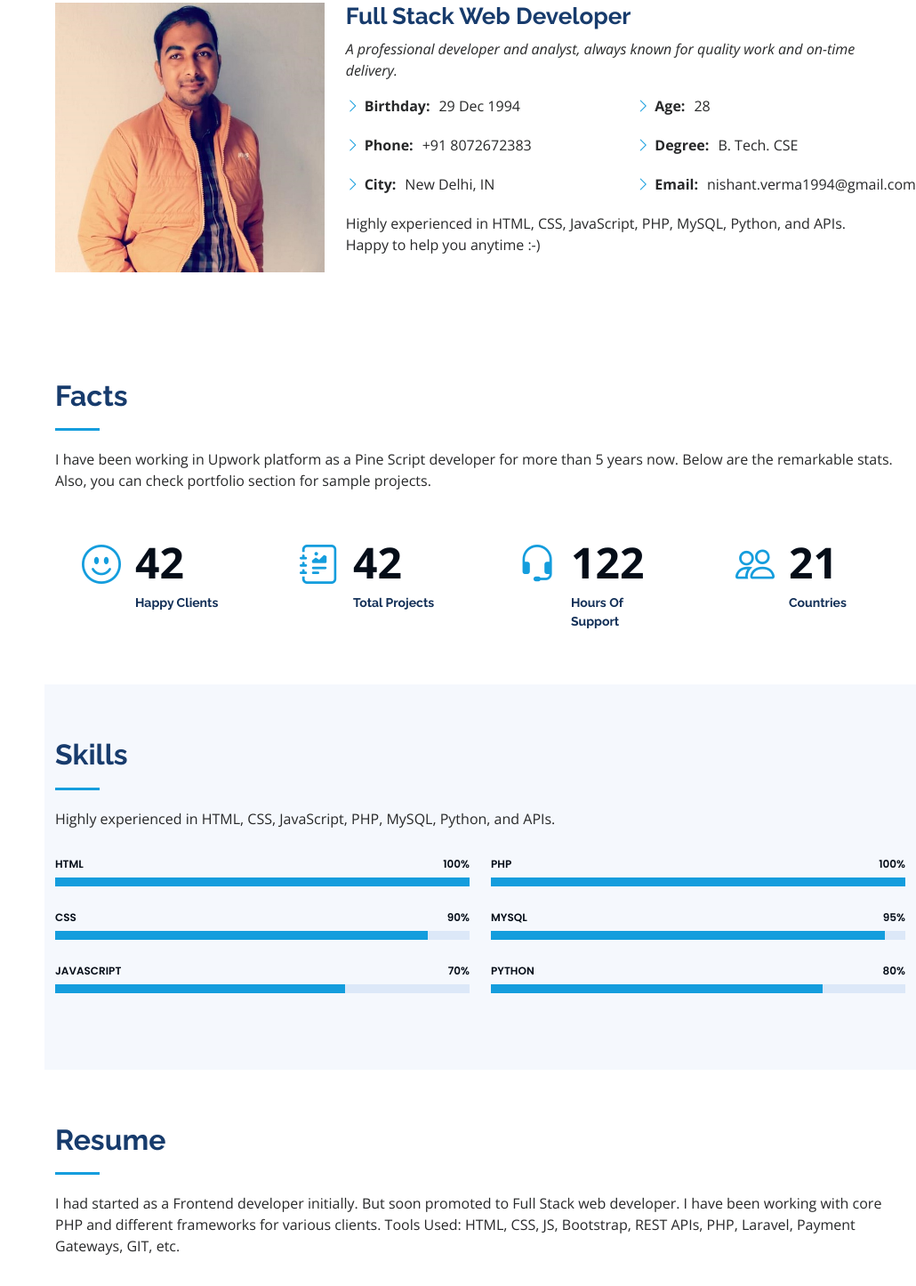
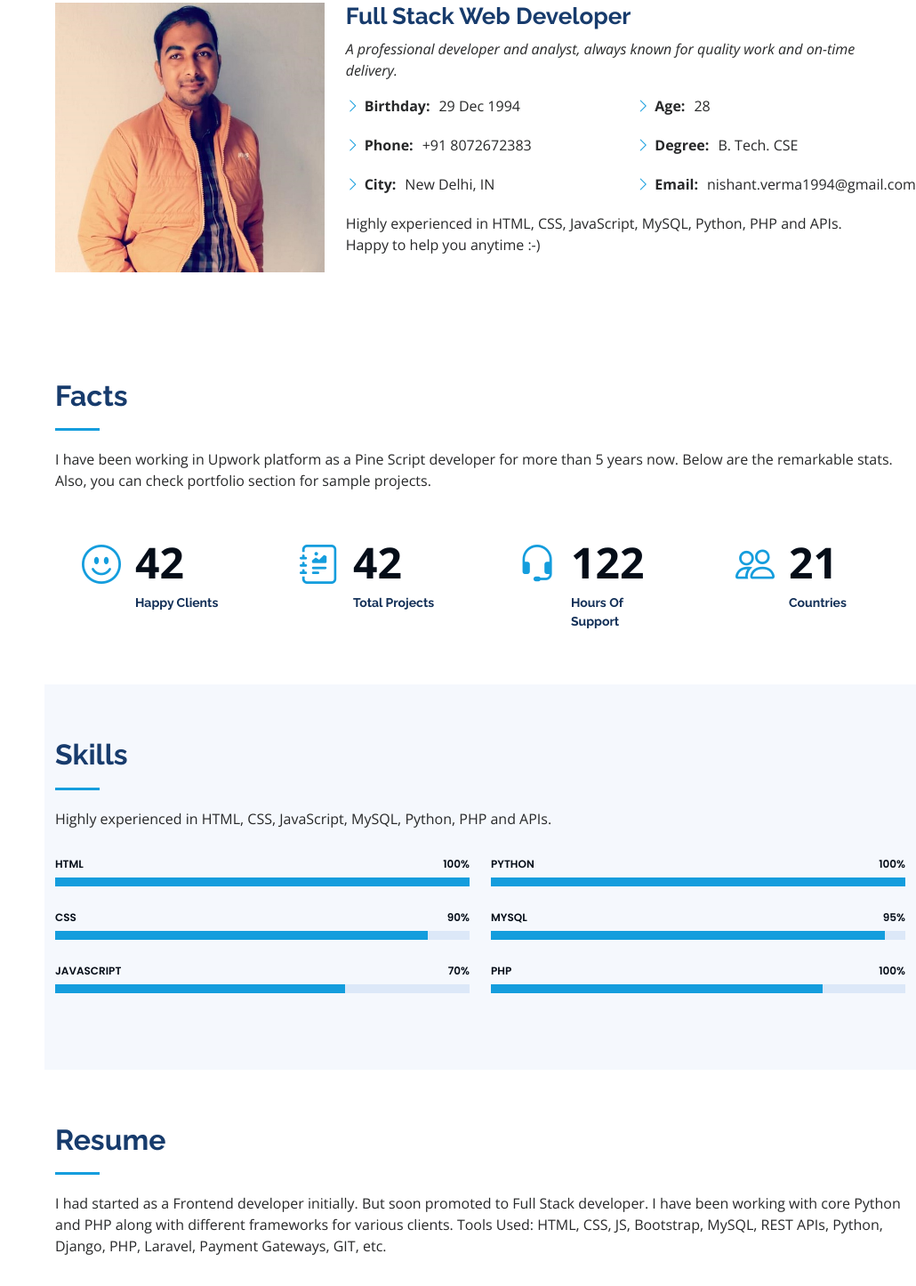
Before and after one commit to nishant1994/work-portfolio, a plain HTML site: page index.html in a window 1280 px wide. Shown: the part 1061-2506 px from the top of the page at 89% size, without its empty margins (250-1280 px from the left). Drawn offline with nearby package versions, Linux system fonts and the light colour scheme.

Commit message:
Update index.html

```diff
--- a/index.html
+++ b/index.html
@@ -10,7 +10,6 @@
   <meta content="" name="keywords">
 
   <!-- Favicons -->
-  <link href="assets/img/favicon.png" rel="icon">
   <link href="assets/img/apple-touch-icon.png" rel="apple-touch-icon">
 
   <!-- Google Fonts -->
@@ -72,7 +71,7 @@
   <section id="hero" class="d-flex flex-column justify-content-center align-items-center">
     <div class="hero-container" data-aos="fade-in">
       <h1>Nishant Verma</h1>
-      <p>I am <span class="typed" data-typed-items="Full Stack Web Developer, PineScript Freelancer, Writer"></span></p>
+      <p>I am <span class="typed" data-typed-items="Full Stack Developer, PineScript Freelancer, Writer"></span></p>
     </div>
   </section><!-- End Hero -->
 
@@ -86,7 +85,7 @@
           <h2>About</h2>
           <p>
             Learning Attitude | Hard Working | Flexible<br>
-            - Specialized in PHP Back End Development
+            - Specialized in Python and PHP Back End Development
             - Passionate about following the best industrial practices
             - Excellent knowledge of developing relational databases and APIs
             - Good in managing time and organizing tasks
@@ -120,7 +119,7 @@
               </div>
             </div>
             <p>
-              Highly experienced in HTML, CSS, JavaScript, PHP, MySQL, Python, and APIs.<br>
+              Highly experienced in HTML, CSS, JavaScript, MySQL, Python, PHP and APIs.<br>
               Happy to help you anytime :-)
             </p>
           </div>
@@ -184,7 +183,7 @@
 
         <div class="section-title">
           <h2>Skills</h2>
-          <p>Highly experienced in HTML, CSS, JavaScript, PHP, MySQL, Python, and APIs.</p>
+          <p>Highly experienced in HTML, CSS, JavaScript, MySQL, Python, PHP and APIs.</p>
         </div>
 
         <div class="row skills-content">
@@ -217,7 +216,7 @@
           <div class="col-lg-6" data-aos="fade-up" data-aos-delay="100">
 
             <div class="progress">
-              <span class="skill">PHP <i class="val">100%</i></span>
+              <span class="skill">Python <i class="val">100%</i></span>
               <div class="progress-bar-wrap">
                 <div class="progress-bar" role="progressbar" aria-valuenow="100" aria-valuemin="0" aria-valuemax="100"></div>
               </div>
@@ -231,7 +230,7 @@
             </div>
 
             <div class="progress">
-              <span class="skill">Python <i class="val">80%</i></span>
+              <span class="skill">PHP <i class="val">100%</i></span>
               <div class="progress-bar-wrap">
                 <div class="progress-bar" role="progressbar" aria-valuenow="80" aria-valuemin="0" aria-valuemax="100"></div>
               </div>
@@ -250,8 +249,11 @@
 
         <div class="section-title">
           <h2>Resume</h2>
-          <p>I had started as a Frontend developer initially. But soon promoted to Full Stack web developer. I have been working with core PHP and
-            different frameworks for various clients. Tools Used: HTML, CSS, JS, Bootstrap, REST APIs, PHP, Laravel, Payment Gateways, GIT, etc.</p>
+          <p>
+            I had started as a Frontend developer initially. But soon promoted to Full Stack developer. I have been working with core Python and PHP
+            along with different frameworks for various clients. Tools Used: HTML, CSS, JS, Bootstrap, MySQL, REST APIs, Python, Django, PHP, Laravel,
+            Payment Gateways, GIT, etc.
+          </p>
         </div>
 
         <div class="row">
```
